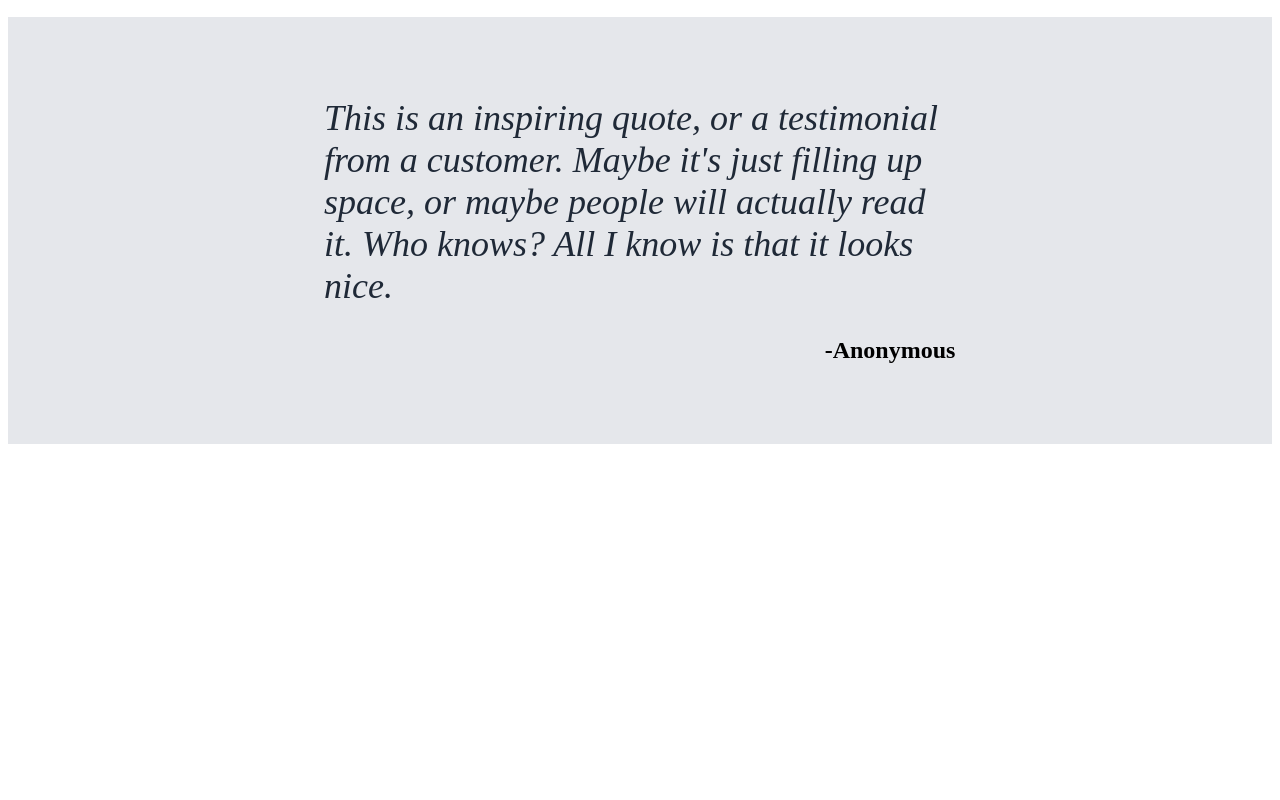
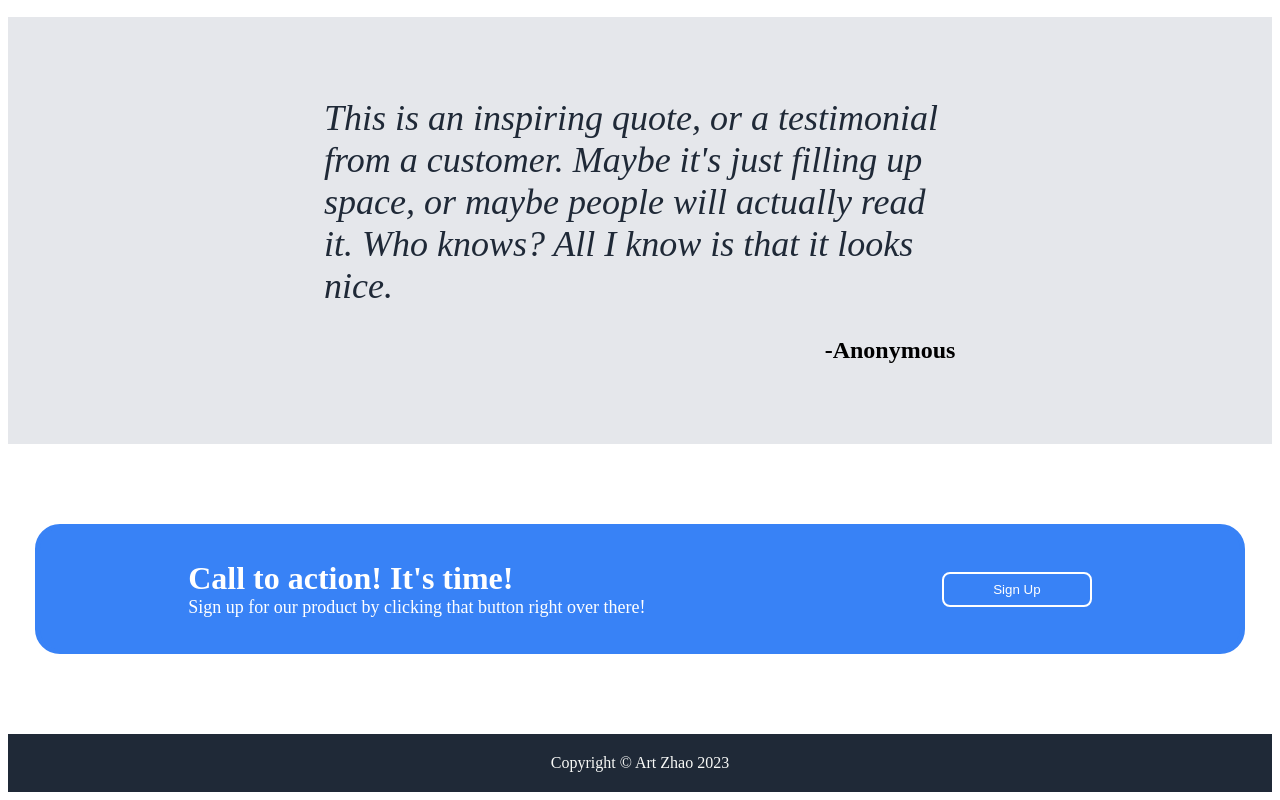
Before and after one commit to artddzhao/reallandingpage, a plain HTML site: page index.html in a window 1280 px wide. Shown: the part 945-1745 px from the top of the page. Before the commit the page ends 1397 px from the top, so only its background shows below. Drawn offline with Linux system fonts and the light colour scheme.

Commit message:
Complete first draft, finsh footer and action in index.html

```diff
--- a/index.html
+++ b/index.html
@@ -79,6 +79,26 @@
             -Anonymous
         </div>
     </div>
+    <div class="action">
+        <div class="actioncontainer">
+            <div class="actiontext">
+                 <div class="actionmain">
+                    <strong>Call to action! It's time!</strong>
+                </div>
+                <div class="actionsub">
+                    Sign up for our product by clicking that button right over there!
+                </div>
+            </div>
+            <button class="button actionbutton">
+                Sign Up
+            </button>
+        </div>
+    </div>
+    <div class="footer">
+        <div class="footertext">
+            Copyright © Art Zhao 2023
+        </div>
+    </div>
 
 </body>
 </html>
--- a/styles.css
+++ b/styles.css
@@ -102,11 +102,11 @@
     max-height: 100%;
 }
 .cardimage1,.cardimage2,.cardimage3,.cardimage4 {
-border: 5px solid #3882F6;
-height: 205px;
-width: 205px;
-border-radius: 25px;
-padding: 20px;
+    border: 5px solid #3882F6;
+    height: 205px;
+    width: 205px;
+    border-radius: 25px;
+    padding: 20px;
 }
 .bottom {
     background-color: #E5E7EB;
@@ -132,3 +132,45 @@
     padding-left: 500px;
     padding-top: 30px;
 }
+
+.action {
+    display: flex;
+    align-items: center;
+    justify-content: center;
+}
+.actioncontainer {
+    background-color: #3882F6;
+    display: flex;
+    align-items: center;
+    justify-content: space-around;
+    height: 120px;
+    width: 1200px;
+    border: 5px solid #3882F6;
+    margin-top: 80px;
+    margin-bottom: 80px;
+    border-radius: 25px;
+}
+.actionbutton {
+    background-color: #3882F6;
+    color: white;
+    border-color: white;
+    border-style: solid;
+}
+.actiontext {
+   color: white;
+}
+.actionmain {
+    font-size: 32px;
+    font-weight: 800;
+}
+.actionsub {
+    font-size: 18px;
+}
+.footer {
+    padding: 20px;
+    background-color: #1f2937;
+    display: flex;
+    align-items: center;
+    justify-content: center;
+    color: #F9FAF8;
+}
```
